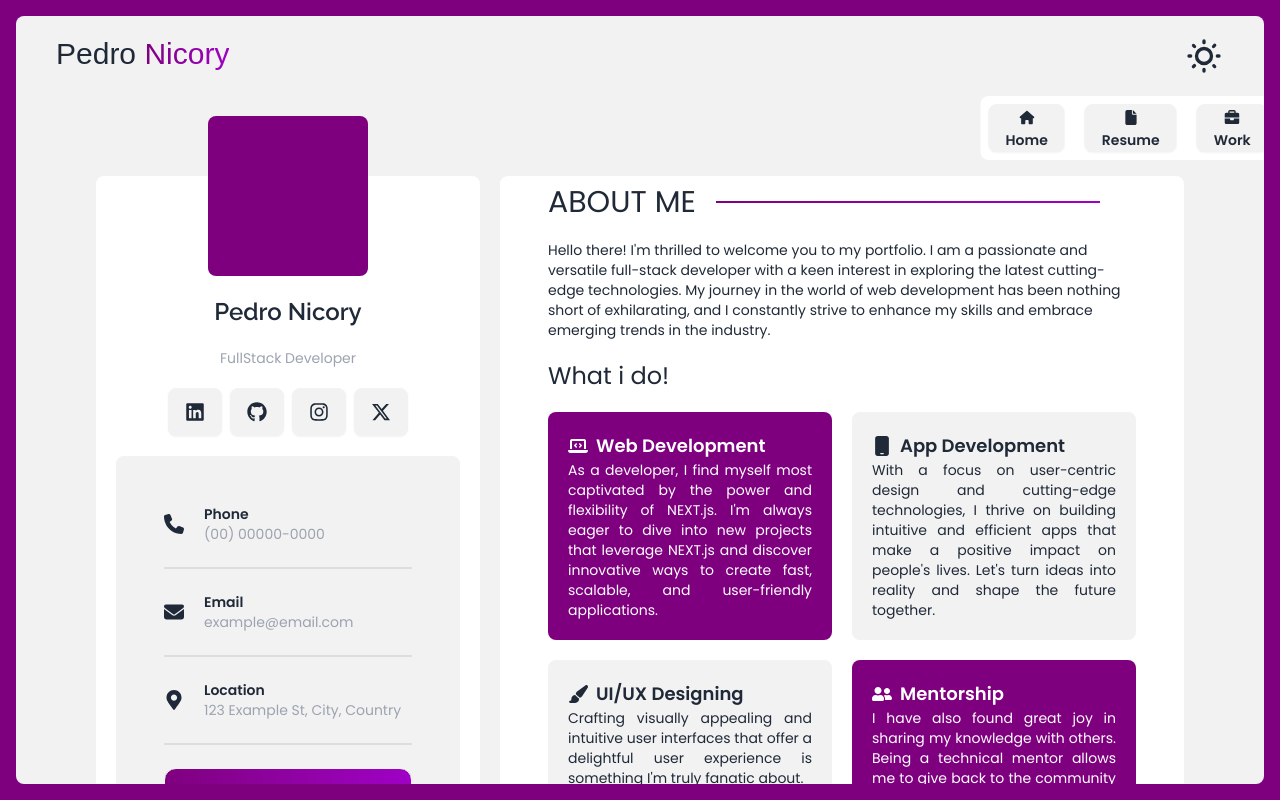
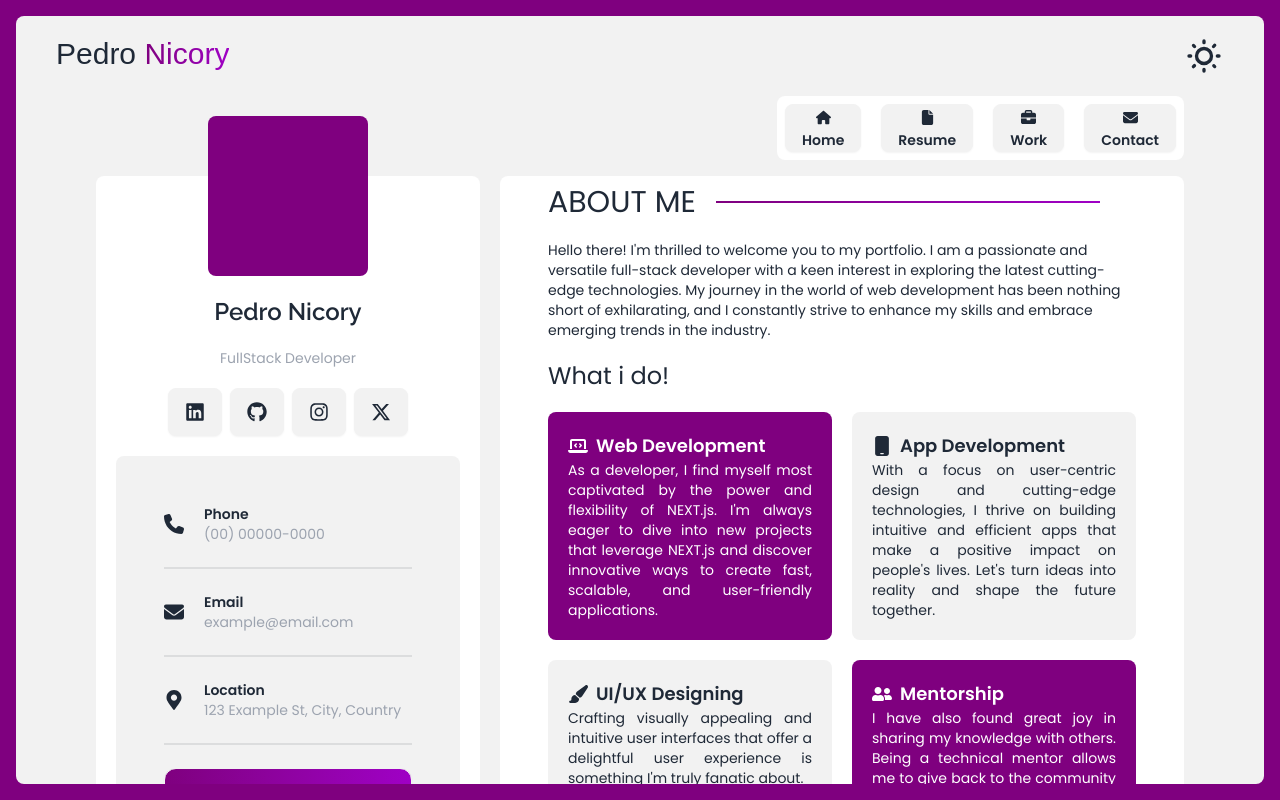
Before and after one commit to nicoryy/PersonaFrame, a Next.js app: page / in a window 1280 px wide. Built offline with nearby package versions, Linux system fonts and the light colour scheme; a web font is replaced by a local one.

Commit message:
fixed menu position

```diff
--- a/src/app/layout.tsx
+++ b/src/app/layout.tsx
@@ -128,7 +128,7 @@ export default function RootLayout({
 
               {/* conteiner 2 */}
               <div id='page' className="bg-base-100 text-center p-2 rounded-lg relative mt-20 lg:mt-0">
-                <div className="bg-base-100 absolute lg:right-0 right-1/2 translate-x-1/2 -top-20 flex gap-5 items-center justify-center p-2 rounded-lg">
+                <div className="bg-base-100 absolute lg:right-0 right-1/2 translate-x-1/2 lg:translate-x-0 -top-20 flex gap-5 items-center justify-center p-2 rounded-lg">
                   <Link href="/#page" className="btn btn-md flex flex-col items-center gap-2">
                     <FaHouse size={15} />
                     <span className="hidden lg:block">Home</span>
```
